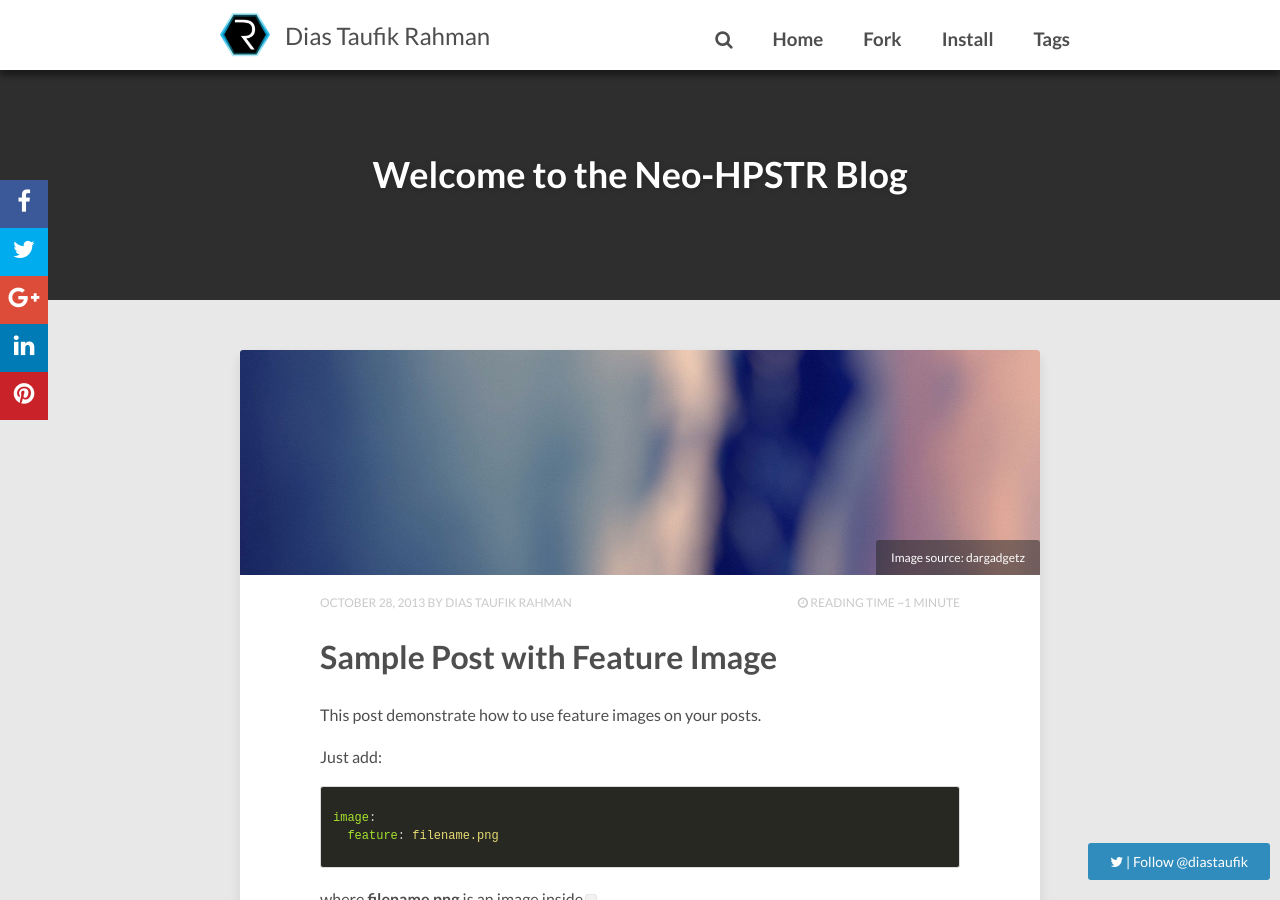
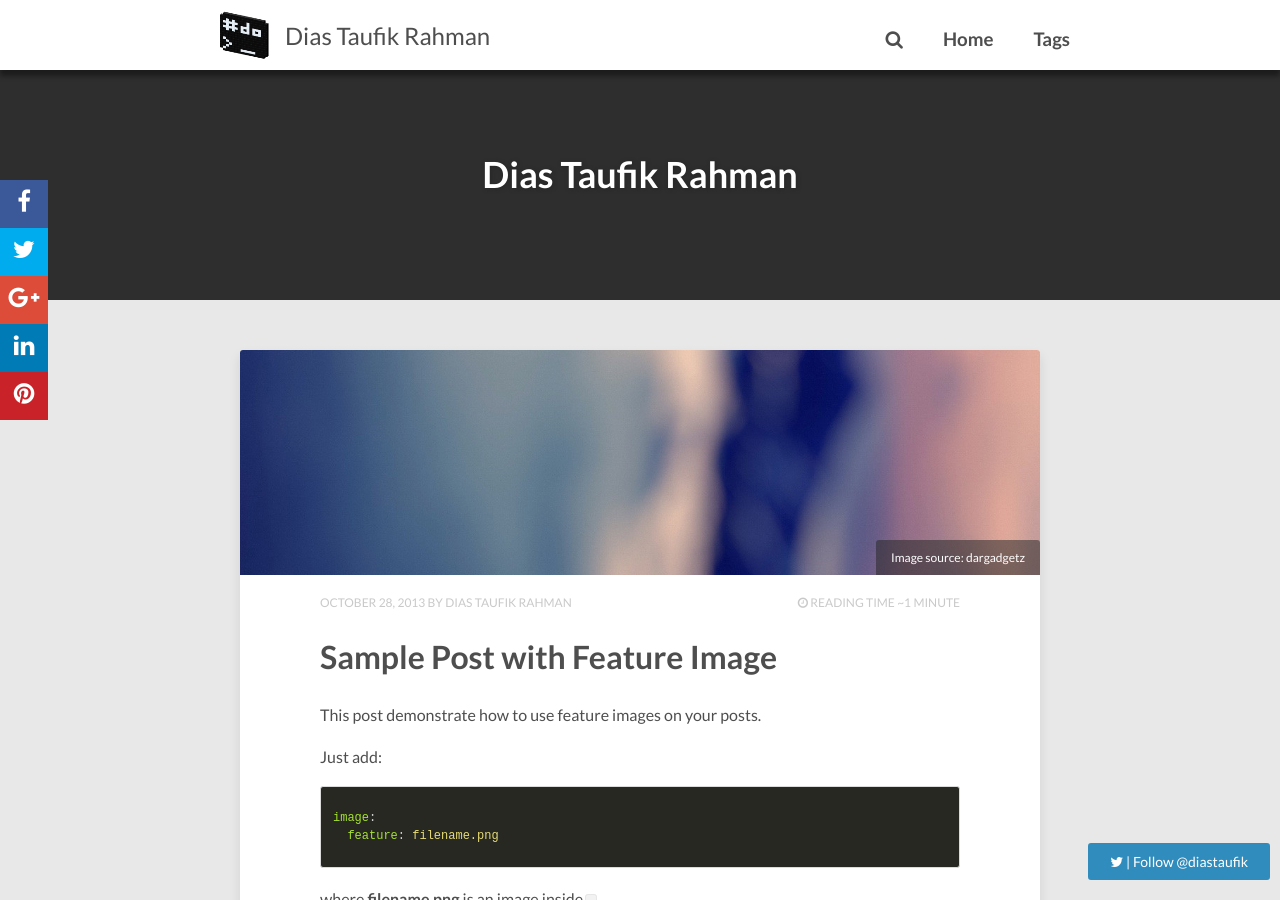
Before and after one commit to mydisha/mydisha.github.io, a Jekyll site: the page built from index.html, in a window 1280 px wide and 900 px high. Built offline with Jekyll 4.4.1, drawn with Linux system fonts in a browser that asks for light colours; nearby versions of some CDN libraries; the list of posts is cut into pages by our own code; comment, search, counter and statistics services are not loaded.

Commit message:
Test config

```diff
--- a/_config.yml
+++ b/_config.yml
@@ -18,10 +18,6 @@ url: http://mydisha.github.io
 menu:
   - title: 'Home'
     url: '/'
-  - title: 'Fork'
-    url: 'http://github.com/aron-bordin/neo-hpstr-jekyll-theme'
-  - title: 'Install'
-    url: '/theme-setup/'
   - title: 'Tags'
     url: '/tags'
 
--- a/index.html
+++ b/index.html
@@ -1,8 +1,8 @@
 ---
 layout: post-index
-title: "Welcome to the Neo-HPSTR Blog"
-description: "Describe this nonsense."
-tags: [Jekyll, theme, themes, responsive, blog, modern]
+title: "Dias Taufik Rahman"
+description: "Tutorial, Catatan, Tugas Kampus."
+tags: [php, laravel, framework, server, linux, tugas]
 comments: false
 ---
 
```
Also changed, not shown: favicon.ico, images/logo.png.
